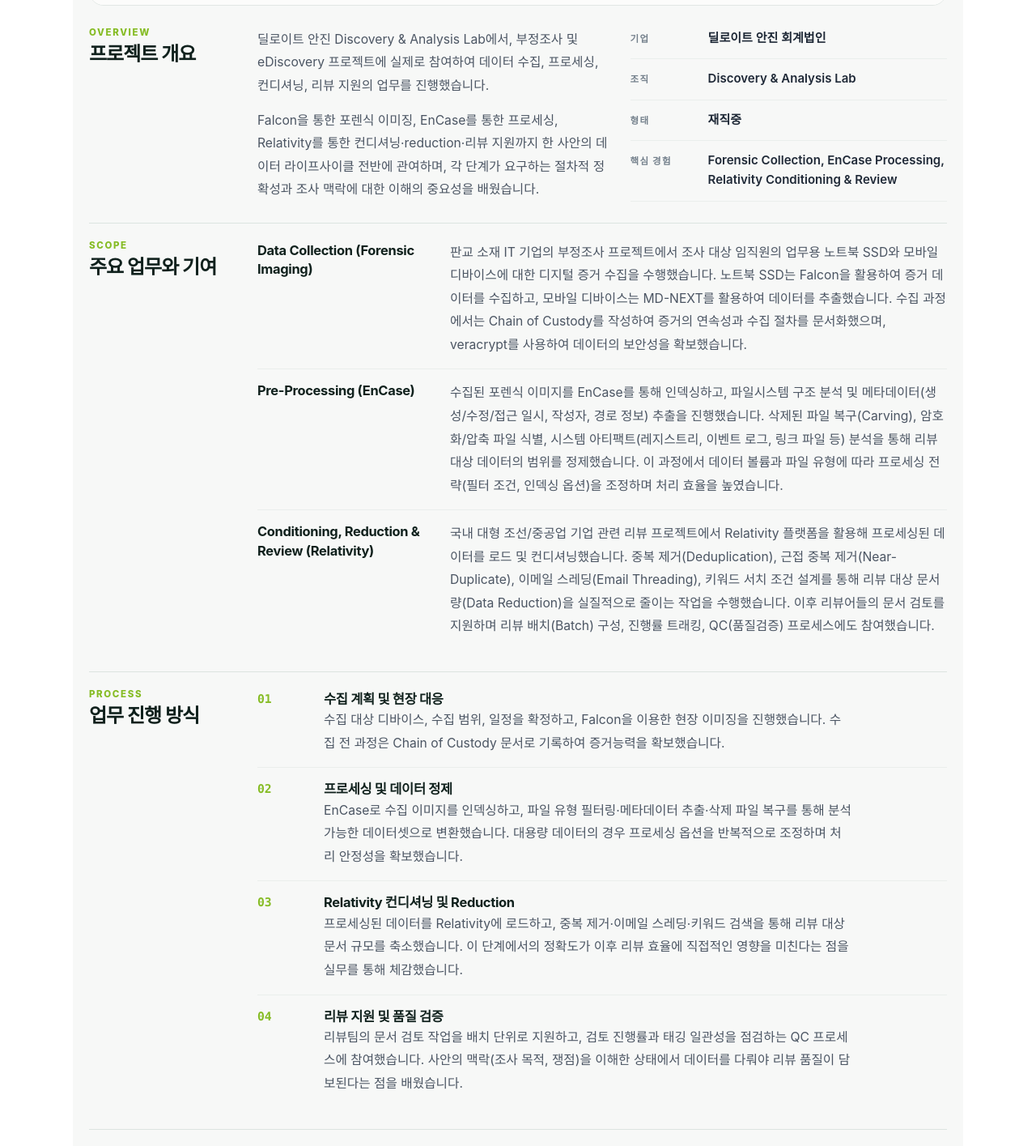
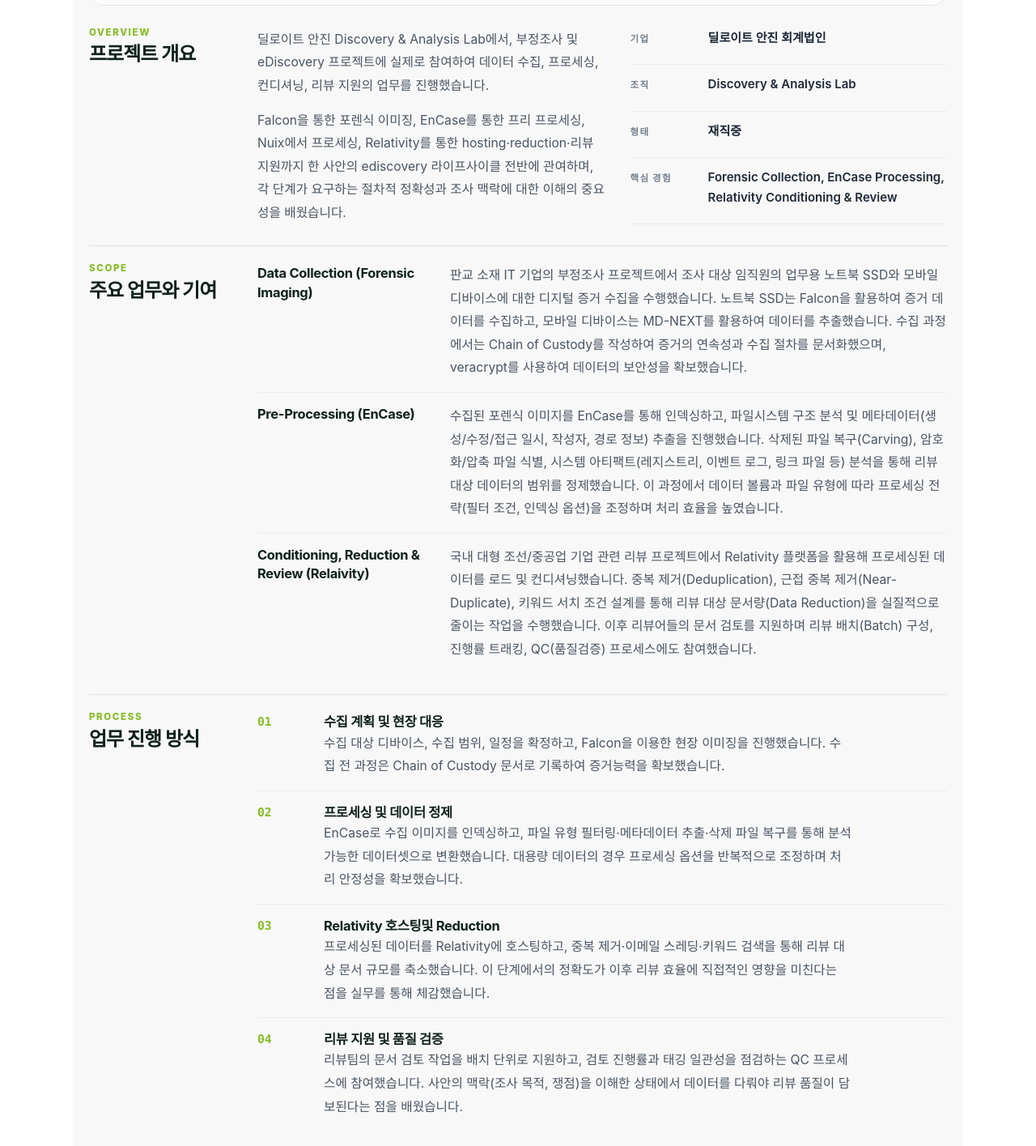
Before and after one commit to personal-cj-portfolio/IT-specialist, a React (Vite) app: page /#/experience/deloitte in a window 1280 px wide. Shown: the part 813-2228 px from the top of the page at 81% size. Built offline with nearby package versions, Linux system fonts and the light colour scheme.

Commit message:
deloitte modifty

```diff
--- a/src/experience/deloitte.jsx
+++ b/src/experience/deloitte.jsx
@@ -34,8 +34,8 @@
         body: '수집된 포렌식 이미지를 EnCase를 통해 인덱싱하고, 파일시스템 구조 분석 및 메타데이터(생성/수정/접근 일시, 작성자, 경로 정보) 추출을 진행했습니다. 삭제된 파일 복구(Carving), 암호화/압축 파일 식별, 시스템 아티팩트(레지스트리, 이벤트 로그, 링크 파일 등) 분석을 통해 리뷰 대상 데이터의 범위를 정제했습니다. 이 과정에서 데이터 볼륨과 파일 유형에 따라 프로세싱 전략(필터 조건, 인덱싱 옵션)을 조정하며 처리 효율을 높였습니다.',
     },
     {
-        title: 'Conditioning, Reduction & Review (Relativity)',
-        body: '국내 대형 조선/중공업 기업 관련 리뷰 프로젝트에서 Relativity 플랫폼을 활용해 프로세싱된 데이터를 로드 및 컨디셔닝했습니다. 중복 제거(Deduplication), 근접 중복 제거(Near-Duplicate), 이메일 스레딩(Email Threading), 키워드 서치 조건 설계를 통해 리뷰 대상 문서량(Data Reduction)을 실질적으로 줄이는 작업을 수행했습니다. 이후 리뷰어들의 문서 검토를 지원하며 리뷰 배치(Batch) 구성, 진행률 트래킹, QC(품질검증) 프로세스에도 참여했습니다.',
+        title: 'Conditioning, Reduction & Review (Relaivity)',
+        body: '국내 대형 조선/중공업 기업 관련 리뷰 프로젝트에서 Relativity 플랫폼을 활용해 프로세싱된 데이터를 로드 및 컨디셔닝했습니다. 중복 제거(Deduplication), 근접 중복 제거(Near-Duplicate), 키워드 서치 조건 설계를 통해 리뷰 대상 문서량(Data Reduction)을 실질적으로 줄이는 작업을 수행했습니다. 이후 리뷰어들의 문서 검토를 지원하며 리뷰 배치(Batch) 구성, 진행률 트래킹, QC(품질검증) 프로세스에도 참여했습니다.',
     },
 ];
 
@@ -52,8 +52,8 @@
     },
     {
         index: '03',
-        title: 'Relativity 컨디셔닝 및 Reduction',
-        body: '프로세싱된 데이터를 Relativity에 로드하고, 중복 제거·이메일 스레딩·키워드 검색을 통해 리뷰 대상 문서 규모를 축소했습니다. 이 단계에서의 정확도가 이후 리뷰 효율에 직접적인 영향을 미친다는 점을 실무를 통해 체감했습니다.',
+        title: 'Relativity 호스팅및 Reduction',
+        body: '프로세싱된 데이터를 Relativity에 호스팅하고, 중복 제거·이메일 스레딩·키워드 검색을 통해 리뷰 대상 문서 규모를 축소했습니다. 이 단계에서의 정확도가 이후 리뷰 효율에 직접적인 영향을 미친다는 점을 실무를 통해 체감했습니다.',
     },
     {
         index: '04',
@@ -128,8 +128,8 @@
                                     데이터 수집, 프로세싱, 컨디셔닝, 리뷰 지원의 업무를 진행했습니다.
                                 </p>
                                 <p>
-                                    Falcon을 통한 포렌식 이미징, EnCase를 통한 프로세싱, Relativity를 통한
-                                    컨디셔닝·reduction·리뷰 지원까지 한 사안의 데이터 라이프사이클 전반에 관여하며,
+                                    Falcon을 통한 포렌식 이미징, EnCase를 통한 프리 프로세싱, Nuix에서 프로세싱, Relativity를 통한
+                                    hosting·reduction·리뷰 지원까지 한 사안의 ediscovery 라이프사이클 전반에 관여하며,
                                     각 단계가 요구하는 절차적 정확성과 조사 맥락에 대한 이해의 중요성을 배웠습니다.
                                 </p>
                             </div>
```
